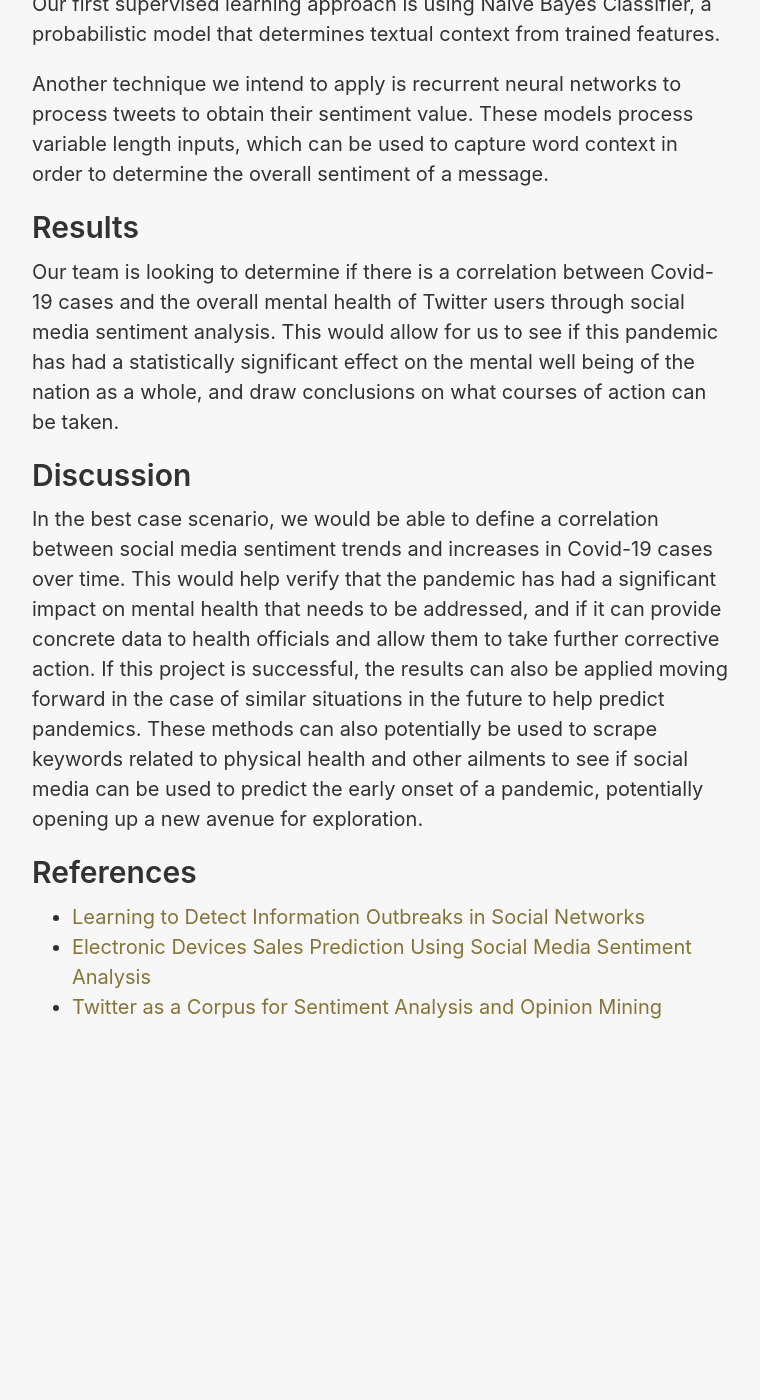
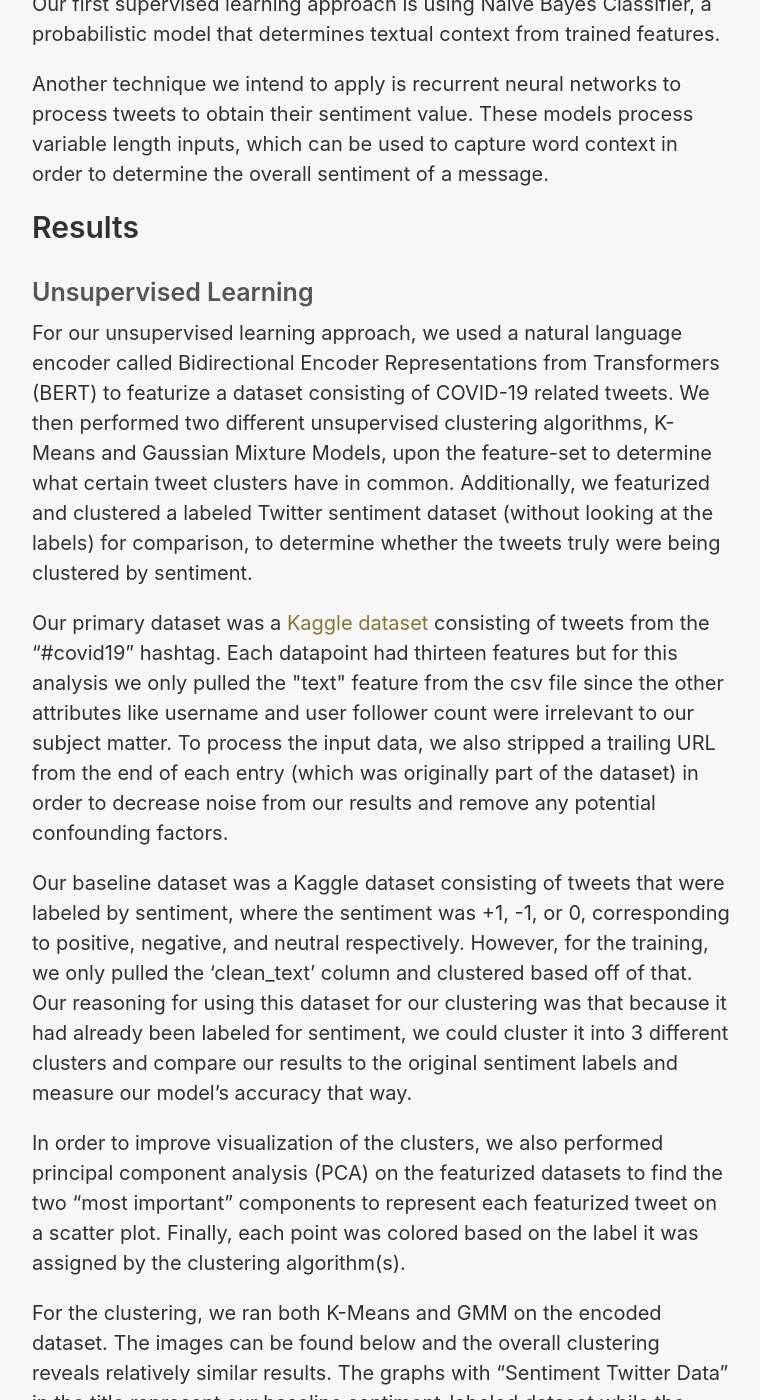
Before and after one commit to cs4641-social-media-sentiment/cs4641-social-media-sentiment.github.io, a Jekyll site: the page built from index.html, in a window 1280 px wide and 1400 px high, scrolled down 1611 px. Shown: the whole window, without its empty margins (258-1018 px from the left). Built offline with Jekyll 4.4.1, drawn with Linux system fonts in a browser that asks for light colours; the list of posts is cut into pages by our own code; before the commit the page ends 2653 px from its top, so only the background shows below that; some of the changed text lies outside the part shown.

Commit message:
Add unsupervised learning progress

```diff
--- a/index.html
+++ b/index.html
@@ -39,14 +39,42 @@ title: Home
 </div>
 <div id="results">
   <h1 class="post-title"> Results </h1>
-  <p>
-    Our team is looking to determine if there is a correlation between Covid-19 cases and the overall mental health of Twitter users through social media sentiment analysis. This would allow for us to see if this pandemic has had a statistically significant effect on the mental well being of the nation as a whole, and draw conclusions on what courses of action can be taken.
-  </p>
+    <h3>Unsupervised Learning</h3>
+    <p>
+      For our unsupervised learning approach, we used a natural language encoder called Bidirectional Encoder Representations from Transformers (BERT) to featurize a dataset consisting of COVID-19 related tweets. We then performed two different unsupervised clustering algorithms, K-Means and Gaussian Mixture Models, upon the feature-set to determine what certain tweet clusters have in common. Additionally, we featurized and clustered a labeled Twitter sentiment dataset (without looking at the labels) for comparison, to determine whether the tweets truly were being clustered by sentiment.
+    </p>
+    <p>
+      Our primary dataset was a <a href="https://www.kaggle.com/gpreda/covid19-tweets">Kaggle dataset</a> consisting of tweets from the “#covid19” hashtag. Each datapoint had thirteen features but for this analysis we only pulled the "text" feature from the csv file since the other attributes like username and user follower count were irrelevant to our subject matter. To process the input data, we also stripped a trailing URL from the end of each entry (which was originally part of the dataset) in order to decrease noise from our results and remove any potential confounding factors.
+    </p>
+    <p>
+      Our baseline dataset was a Kaggle dataset consisting of tweets that were labeled by sentiment, where the sentiment was +1, -1, or 0, corresponding to positive, negative, and neutral respectively. However, for the training, we only pulled the ‘clean_text’ column and clustered based off of that. Our reasoning for using this dataset for our clustering was that because it had already been labeled for sentiment, we could cluster it into 3 different clusters and compare our results to the original sentiment labels and measure our model’s accuracy that way.
+    </p>
+    <p>
+      In order to improve visualization of the clusters, we also performed principal component analysis (PCA) on the featurized datasets to find the two “most important” components to represent each featurized tweet on a scatter plot. Finally, each point was colored based on the label it was assigned by the clustering algorithm(s).
+    </p>
+    <p>
+      For the clustering, we ran both K-Means and GMM on the encoded dataset. The images can be found below and the overall clustering reveals relatively similar results. The graphs with “Sentiment Twitter Data” in the title represent our baseline sentiment-labeled dataset while the “Covid-19 Twitter Data” graphs are the results from the primary testing dataset.
+    </p>
+    <img src="{{ site.baseurl }}/assets/unsupervised-results-1.png" />
+    <img src="{{ site.baseurl }}/assets/unsupervised-results-2.png" />
+    <img src="{{ site.baseurl }}/assets/unsupervised-results-3.png" />
+    <img src="{{ site.baseurl }}/assets/unsupervised-results-4.png" />
+    <p>
+      For K-means, we could not identify an “elbow” when plotting the number of clusters to the objective function value (we went up to 100 clusters). This shows us that the tweets are about vastly different topics and subject to noise.
+    </p>
+    <img src="{{ site.baseurl }}/assets/unsupervised-results-5.png" />
 </div>
 <div id="discussion">
   <h1 class="post-title"> Discussion </h1>
+  <h3>Unsupervised Learning</h3>
   <p>
-    In the best case scenario, we would be able to define a correlation between social media sentiment trends and increases in Covid-19 cases over time. This would help verify that the pandemic has had a significant impact on mental health that needs to be addressed, and if it can provide concrete data to health officials and allow them to take further corrective action. If this project is successful, the results can also be applied moving forward in the case of similar situations in the future to help predict pandemics. These methods can also potentially be used to scrape keywords related to physical health and other ailments to see if social media can be used to predict the early onset of a pandemic, potentially opening up a new avenue for exploration.
+    We found that for our sentiment labeled tweet data, the tweets were divided into three distinct clusters, split by a variable on the x axis. This initially seemed very promising, as our dataset was already labelled based on sentiment on a scale of -1 to 1, which corresponded directly to what our picture showed at first glance. However, upon further inspection, when we compared the labels our clustering gave to the ground truth labels, we found that the predictions had an accuracy of at most 33% every time. This meant that while our model was clustering on some value, it clearly was not clustering around social media sentiment, as its guesses for the tweet sentiments were no better than performing a random selection out of the possible three groupings. Upon further inspection of the tweets themselves, we could not find any real clear indicators on what our model could be clustering on. This was true for both GMM and k-means, as we found from our analysis that both algorithms resulted in clustering accuracy similar to random guesses, meaning that at least in the problem of predicting social media sentiment, our model was unsuccessful.
+  </p>
+  <p>
+    This result wasn’t entirely unexpected since unsupervised learning on sentiment analysis tends to be inconclusive. Even though we weren’t able to draw specific conclusions from the clustering algorithm, we were able to achieve a deeper understanding of our dataset and the BERT language encoder which we plan to use in our supervised learning portion. We are optimistic that supervised learning will yield better results.
+  </p>
+  <p>
+    In regards to how we could further this investigation, we could figure out how to cluster the tweets by the meaning which would require access to a lot more tweets. However, a consideration that our group encountered was resource restrictions. We performed our training on Google Colabotory’s free version, and found that attempting to process and train on more than two thousand tweets from both datasets caused crashes due to a lack of RAM.
   </p>
 </div>
 <div id="references">
```
Also changed, not shown: assets/unsupervised-results-1.png (added), assets/unsupervised-results-2.png (added), assets/unsupervised-results-3.png (added), assets/unsupervised-results-4.png (added), assets/unsupervised-results-5.png (added).
